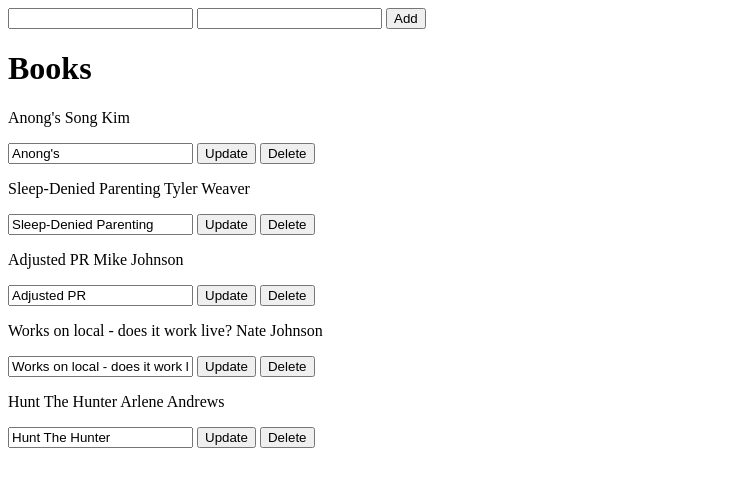
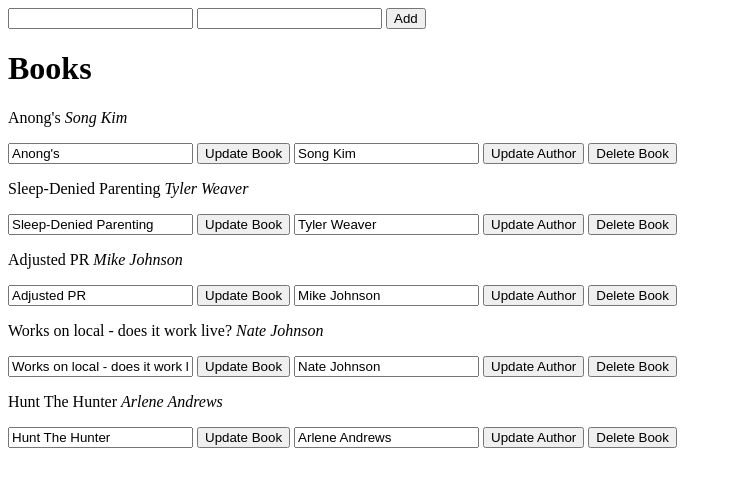
Before and after one commit to ArleneAndrews/LunchProof, a Flask app: page / in a window 1280 px wide. Shown: the top 487 px of the page, without its empty margins (0-732 px from the left). Run offline with Flask 2, Linux system fonts and the light colour scheme; data comes from the database, SQL or seed files in the repository.

Commit message:
Almost new update working

```diff
--- a/Basics/templates/index.html
+++ b/Basics/templates/index.html
@@ -11,15 +11,20 @@
 
     <h1>Books</h1>
     {% for book in books %}
-      <p>{{book.title}} {{book.writer}}</p>
+      <p>{{book.title}} <i>{{book.writer}}</i></p>
       <form method="POST" action="./update">
         <input type="hidden" value="{{book.title}}" name="oldtitle">
         <input type="text" value="{{book.title}}" name="newtitle">
-        <input type="submit" value="Update">
+        <input type="submit" value="Update Book">
+      </form>
+      <form method="POST" action="./update">
+        <input type="hidden" value="{{book.writer}}" name="oldwriter">
+        <input type="text" value="{{book.writer}}" name="newwriter">
+        <input type="submit" value="Update Author">
       </form>
       <form method="POST" action="./delete">
         <input type="hidden" value="{{book.title}}" name="title">
-        <input type="submit" value="Delete">
+        <input type="submit" value="Delete Book">
       </form>
     {% endfor %}
   </body>
```
